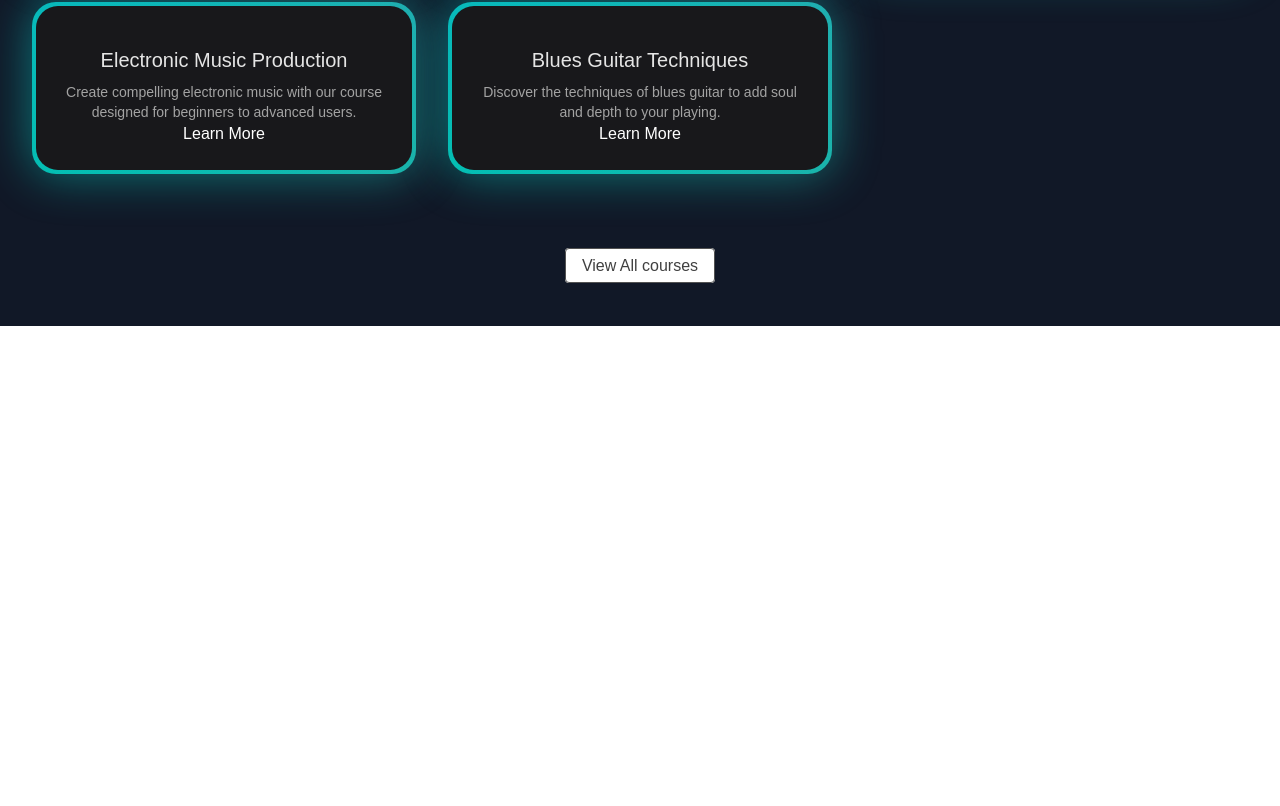
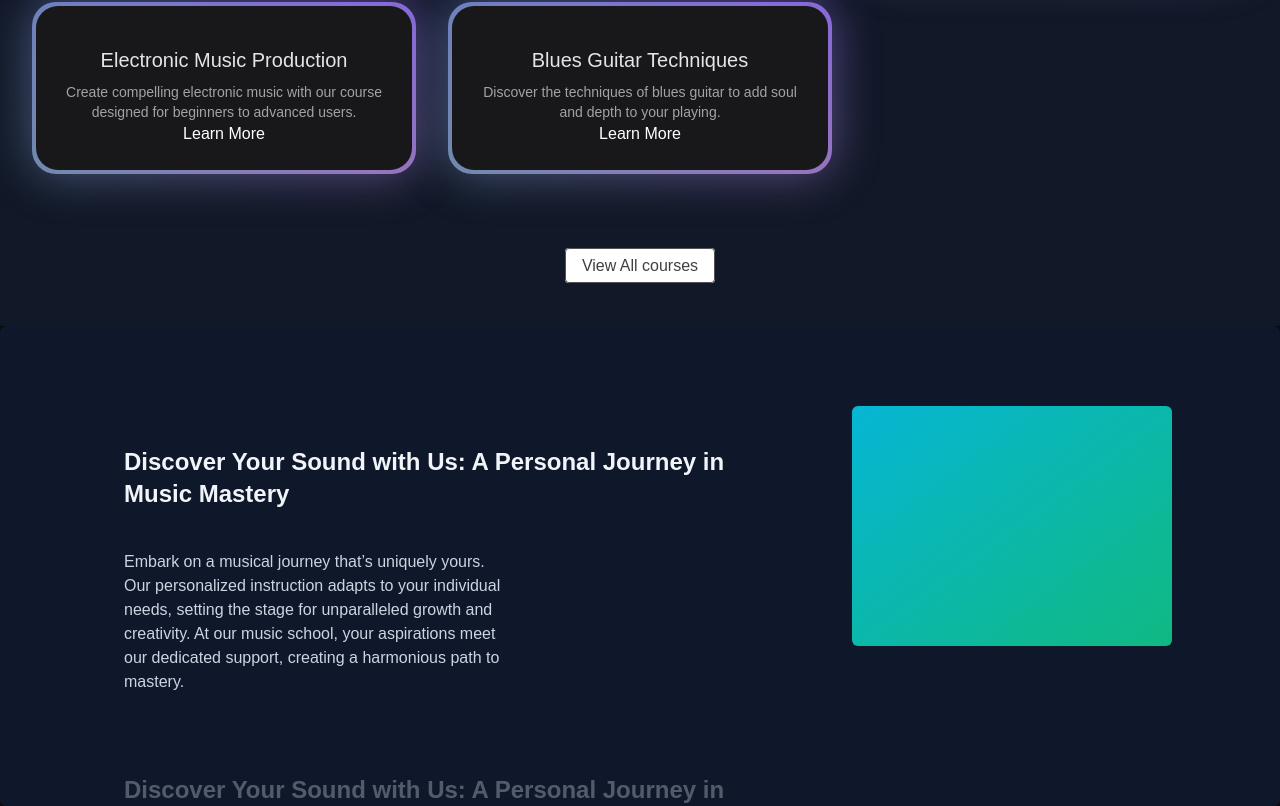
Before and after one commit to subhashSJ/music-academy-project, a Next.js app: page / in a window 1280 px wide. Shown: the part 1022-1828 px from the top of the page. Before the commit the page ends 1348 px from the top, so only its background shows below. Built offline with nearby package versions, Linux system fonts and the light colour scheme.

Commit message:
Designed sticky scroll

```diff
--- a/src/app/page.tsx
+++ b/src/app/page.tsx
@@ -1,11 +1,13 @@
 import FeaturedCourses from "@/components/FeaturedCourses";
 import HeroSection from "@/components/HeroSection";
+import WhyChooseUs from "@/components/WhyChooseUs";
 
 export default function Home() {
   return (
     <main className="min-h-screen bg-black/[0.96] antialiased bg-grid-white/[0.02] text-white">
       <HeroSection />
       <FeaturedCourses />
+      <WhyChooseUs />
     </main>
   );
 }
--- a/src/components/FeaturedCourses.tsx
+++ b/src/components/FeaturedCourses.tsx
@@ -1,3 +1,4 @@
+'use client'
 import courseData from "@/data/music_courses.json";
 import Link from "next/link";
 import { BackgroundGradient } from "./ui/background-gradient";
--- /dev/null
+++ b/src/components/WhyChooseUs.tsx
@@ -0,0 +1,46 @@
+"use client";
+import React from "react";
+import { StickyScroll } from "./ui/sticky-scroll-reveal";
+
+const musicSchoolContent = [
+  {
+    title: "Discover Your Sound with Us: A Personal Journey in Music Mastery",
+    description:
+      "Embark on a musical journey that’s uniquely yours. Our personalized instruction adapts to your individual needs, setting the stage for unparalleled growth and creativity. At our music school, your aspirations meet our dedicated support, creating a harmonious path to mastery.",
+  },
+  {
+    title: "Discover Your Sound with Us: A Personal Journey in Music Mastery",
+    description:
+      "Embark on a musical journey that’s uniquely yours. Our personalized instruction adapts to your individual needs, setting the stage for unparalleled growth and creativity. At our music school, your aspirations meet our dedicated support, creating a harmonious path to mastery.",
+  },
+  {
+    title: "Discover Your Sound with Us: A Personal Journey in Music Mastery",
+    description:
+      "Embark on a musical journey that’s uniquely yours. Our personalized instruction adapts to your individual needs, setting the stage for unparalleled growth and creativity. At our music school, your aspirations meet our dedicated support, creating a harmonious path to mastery.",
+  },
+  {
+    title: "Live Feedback & Engagement",
+    description:
+      "Immerse yourself in an interactive learning experience where feedback is immediate, just like real-time changes in a collaborative project. This approach enhances your understanding and mastery of music concepts and performance techniques.",
+  },
+  {
+    title: "Cutting-Edge Curriculum",
+    description:
+      "Our curriculum is continuously updated to include the latest music education trends and technologies, ensuring you’re always learning with the most current and effective methods. Say goodbye to outdated materials and welcome an education that evolves with the industry.",
+  },
+  {
+    title: "Limitless Learning Opportunities",
+    description:
+      "With our expansive resource library and dynamic course offerings, you’ll never find yourself without something new to explore. Our platform provides continuous opportunities for growth, ensuring your musical skills are always advancing.",
+  },
+];
+
+function WhyChooseUs() {
+  return (
+    <div>
+      <StickyScroll content={musicSchoolContent} />
+    </div>
+  );
+}
+
+export default WhyChooseUs;
--- a/src/components/ui/background-gradient.tsx
+++ b/src/components/ui/background-gradient.tsx
@@ -1,4 +1,3 @@
-'use client'
 import { cn } from "@/lib/utils";
 import React from "react";
 import { motion } from "framer-motion";
--- /dev/null
+++ b/src/components/ui/sticky-scroll-reveal.tsx
@@ -0,0 +1,112 @@
+"use client";
+import React, { useEffect, useRef, useState } from "react";
+import { useMotionValueEvent, useScroll } from "framer-motion";
+import { motion } from "framer-motion";
+import { cn } from "@/lib/utils";
+
+export const StickyScroll = ({
+  content,
+  contentClassName,
+}: {
+  content: {
+    title: string;
+    description: string;
+    content?: React.ReactNode | any;
+  }[];
+  contentClassName?: string;
+}) => {
+  const [activeCard, setActiveCard] = React.useState(0);
+  const ref = useRef<any>(null);
+  const { scrollYProgress } = useScroll({
+    // uncomment line 22 and comment line 23 if you DONT want the overflow container and want to have it change on the entire page scroll
+    // target: ref
+    container: ref,
+    offset: ["start start", "end start"],
+  });
+  const cardLength = content.length;
+
+  useMotionValueEvent(scrollYProgress, "change", (latest) => {
+    const cardsBreakpoints = content.map((_, index) => index / cardLength);
+    const closestBreakpointIndex = cardsBreakpoints.reduce(
+      (acc, breakpoint, index) => {
+        const distance = Math.abs(latest - breakpoint);
+        if (distance < Math.abs(latest - cardsBreakpoints[acc])) {
+          return index;
+        }
+        return acc;
+      },
+      0
+    );
+    setActiveCard(closestBreakpointIndex);
+  });
+
+  const backgroundColors = [
+    "var(--slate-900)",
+    "var(--black)",
+    "var(--neutral-900)",
+  ];
+  const linearGradients = [
+    "linear-gradient(to bottom right, var(--cyan-500), var(--emerald-500))",
+    "linear-gradient(to bottom right, var(--pink-500), var(--indigo-500))",
+    "linear-gradient(to bottom right, var(--orange-500), var(--yellow-500))",
+  ];
+
+  const [backgroundGradient, setBackgroundGradient] = useState(
+    linearGradients[0]
+  );
+
+  useEffect(() => {
+    setBackgroundGradient(linearGradients[activeCard % linearGradients.length]);
+  }, [activeCard]);
+
+  return (
+    <motion.div
+      animate={{
+        backgroundColor: backgroundColors[activeCard % backgroundColors.length],
+      }}
+      className="h-[30rem] overflow-y-auto flex justify-center relative space-x-10 rounded-md p-10"
+      ref={ref}
+    >
+      <div className="div relative flex items-start px-4">
+        <div className="max-w-2xl">
+          {content.map((item, index) => (
+            <div key={item.title + index} className="my-20">
+              <motion.h2
+                initial={{
+                  opacity: 0,
+                }}
+                animate={{
+                  opacity: activeCard === index ? 1 : 0.3,
+                }}
+                className="text-2xl font-bold text-slate-100"
+              >
+                {item.title}
+              </motion.h2>
+              <motion.p
+                initial={{
+                  opacity: 0,
+                }}
+                animate={{
+                  opacity: activeCard === index ? 1 : 0.3,
+                }}
+                className="text-kg text-slate-300 max-w-sm mt-10"
+              >
+                {item.description}
+              </motion.p>
+            </div>
+          ))}
+          <div className="h-40" />
+        </div>
+      </div>
+      <div
+        style={{ background: backgroundGradient }}
+        className={cn(
+          "hidden lg:block h-60 w-80 rounded-md bg-white sticky top-10 overflow-hidden",
+          contentClassName
+        )}
+      >
+        {content[activeCard].content ?? null}
+      </div>
+    </motion.div>
+  );
+};
```
